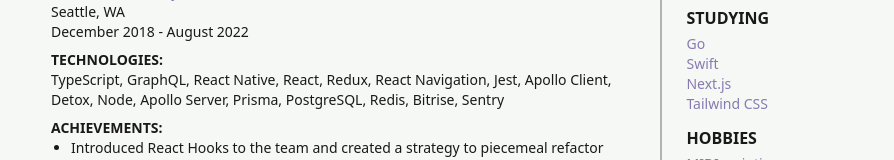
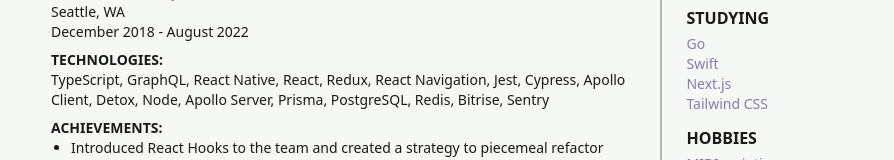
Before and after one commit to BullThistle/rafa.wiki-site, a Next.js app: page /resume in a window 1280 px wide. Shown: the part 354-514 px from the top of the page, without its empty margins (193-1087 px from the left). Built offline with nearby package versions, Linux system fonts and the light colour scheme.

Commit message:
add cypress to wec techs

```diff
--- a/components/resume/companies.tsx
+++ b/components/resume/companies.tsx
@@ -20,7 +20,7 @@
     location: 'Seattle, WA',
     dates: 'December 2018 - August 2022',
     technologies:
-      'TypeScript, GraphQL, React Native, React, Redux, React Navigation, Jest, Apollo Client, Detox, Node, Apollo Server, Prisma, PostgreSQL, Redis, Bitrise, Sentry',
+      'TypeScript, GraphQL, React Native, React, Redux, React Navigation, Jest, Cypress, Apollo Client, Detox, Node, Apollo Server, Prisma, PostgreSQL, Redis, Bitrise, Sentry',
     achievements: [
       'Introduced React Hooks to the team and created a strategy to piecemeal refactor from Recompose to Hooks.',
       'Introduced Redux Toolkit to simplify our global state management and improve performance.',
```
